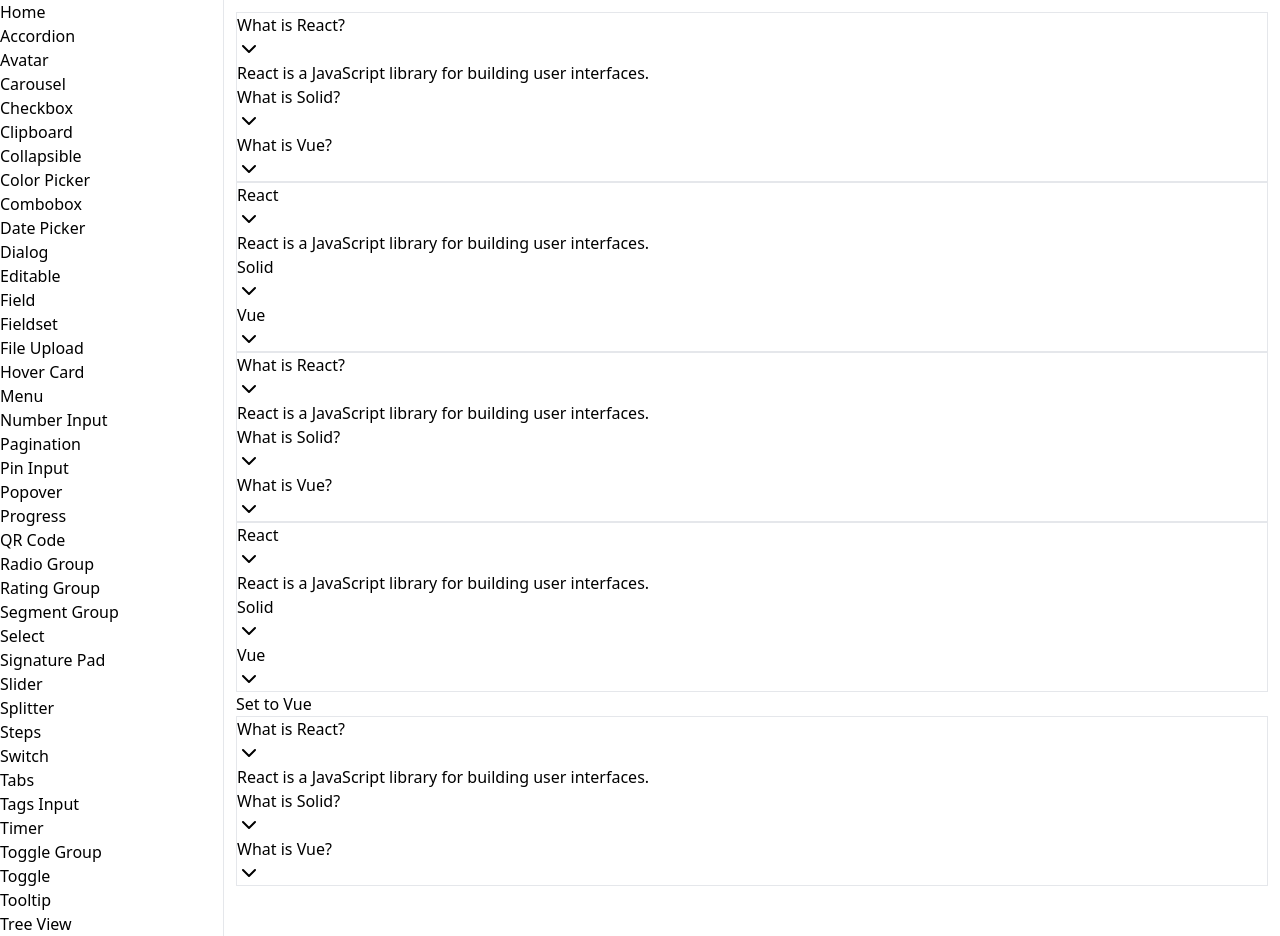
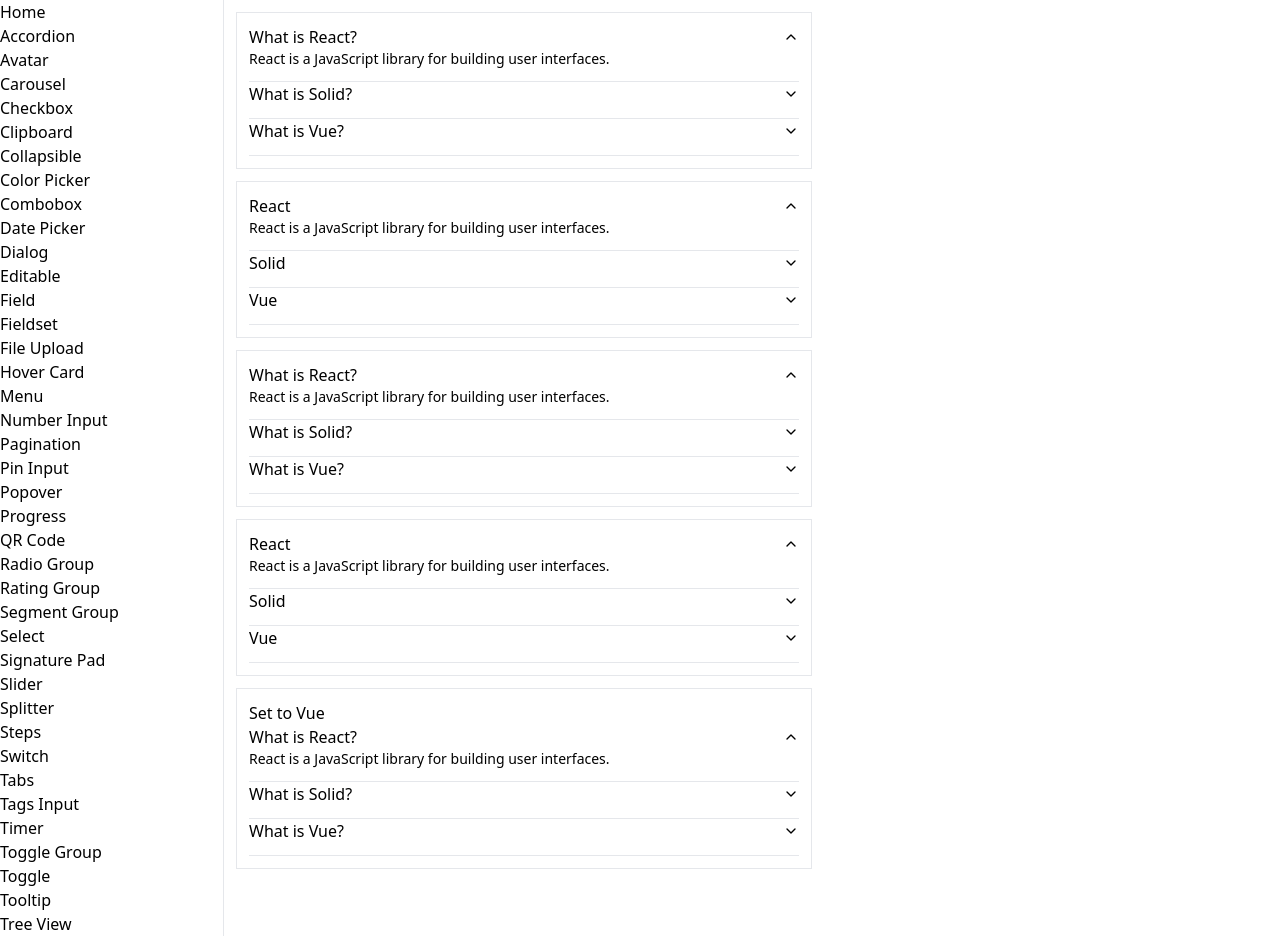
Before and after one commit to t-rosa/ark-stack-ui, a React (Vite) app: page /accordion in a window 1280 px wide. Built offline with nearby package versions, Linux system fonts and the light colour scheme.

Commit message:
feat(accordion): wip accordion styles

```diff
--- a/src/components/ui/accordion.tsx
+++ b/src/components/ui/accordion.tsx
@@ -3,11 +3,14 @@
 import * as React from "react";
 
 const styles = {
-  root: "border",
-  itemContent: "",
-  itemIndicator: "",
-  item: "",
-  itemTrigger: "",
+  root: "",
+  itemContent:
+    "data-[state=open]:animate-accordion-down data-[state=closed]:animate-accordion-up overflow-hidden text-sm",
+  itemIndicator:
+    "[&[data-state=open]>svg]:rotate-180 [&>svg]:size-4 [&>svg]:duration-200",
+  item: "border-b pb-3",
+  itemTrigger:
+    "flex w-full justify-between items-center hover:underline font-medium",
 };
 
 const Root = React.forwardRef<HTMLDivElement, Primitive.RootProps>(
--- a/src/routes/accordion.tsx
+++ b/src/routes/accordion.tsx
@@ -11,12 +11,22 @@
 
 function AccordionPage() {
   return (
-    <section id="accordion">
-      <AccordionBasic />
-      <AccordionCollapsible />
-      <AccordionHorizontal />
-      <AccordionMultiple />
-      <AccordionRootProvider />
+    <section id="accordion" className="max-w-xl grid gap-3">
+      <div className="border p-3">
+        <AccordionBasic />
+      </div>
+      <div className="border p-3">
+        <AccordionCollapsible />
+      </div>
+      <div className="border p-3">
+        <AccordionHorizontal />
+      </div>
+      <div className="border p-3">
+        <AccordionMultiple />
+      </div>
+      <div className="border p-3">
+        <AccordionRootProvider />
+      </div>
     </section>
   );
 }
```
